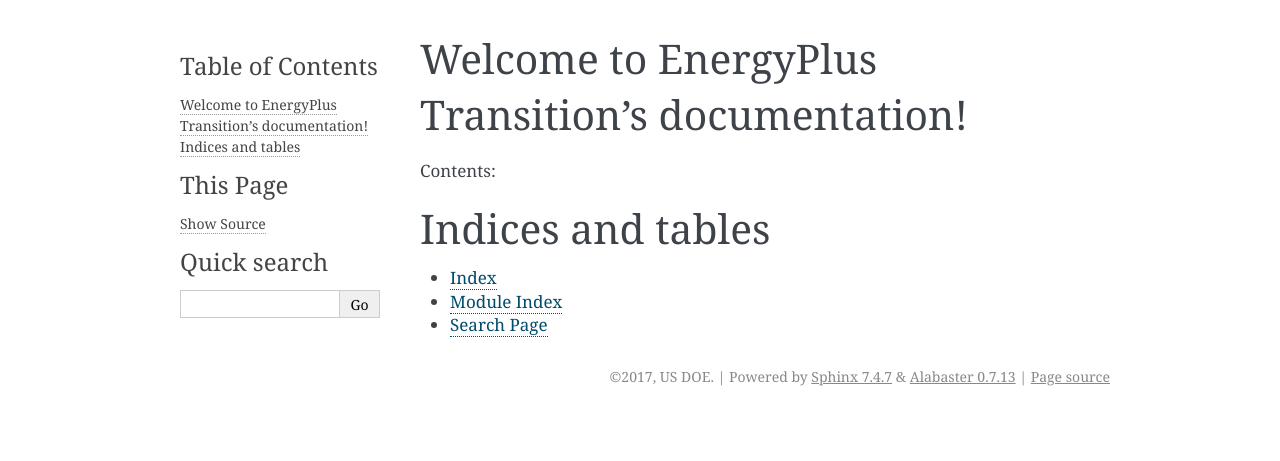
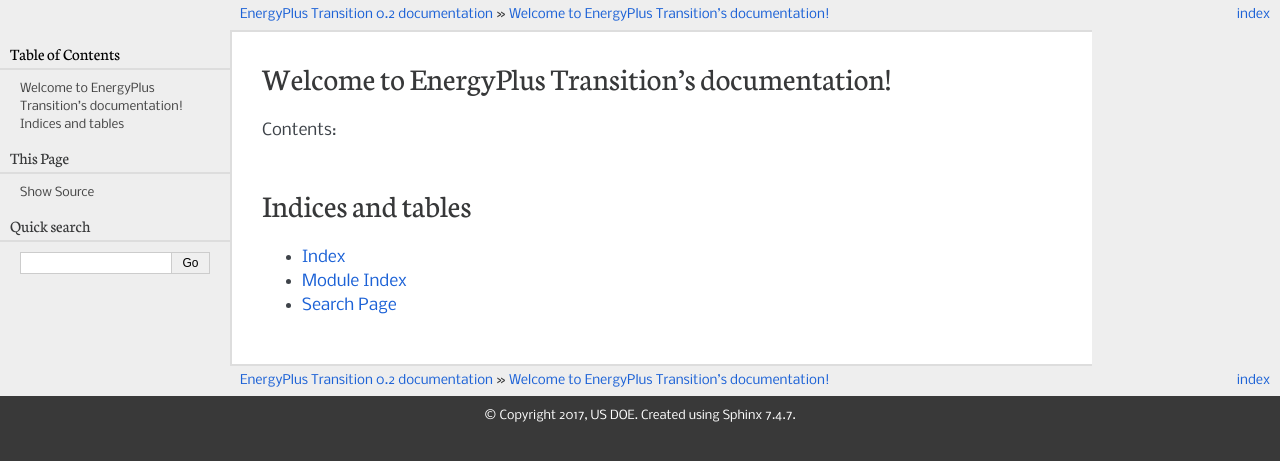
Before and after one commit to Myoldmopar/ep-transition, a Sphinx documentation site: the page built from docs/index.rst, in a window 1280 px wide. Shown: the top 461 px of the page. Built offline with Sphinx 7.4.7, drawn with Linux system fonts in a browser that asks for light colours.

```diff
--- a/docs/conf.py
+++ b/docs/conf.py
@@ -18,7 +18,9 @@ import os
 # If extensions (or modules to document with autodoc) are in another directory,
 # add these directories to sys.path here. If the directory is relative to the
 # documentation root, use os.path.abspath to make it absolute, like shown here.
-#sys.path.insert(0, os.path.abspath('.'))
+sys.path.insert(0, os.path.abspath('..'))
+
+from eptransition import __version__
 
 # -- General configuration ------------------------------------------------
 
@@ -64,9 +66,9 @@ author = u'US DOE'
 # built documents.
 #
 # The short X.Y version.
-version = u'0.1'
+version = str(__version__)
 # The full version, including alpha/beta/rc tags.
-release = u'0.1'
+release = str(__version__)
 
 # The language for content autogenerated by Sphinx. Refer to documentation
 # for a list of supported languages.
@@ -117,7 +119,7 @@ todo_include_todos = True
 
 # The theme to use for HTML and HTML Help pages.  See the documentation for
 # a list of builtin themes.
-html_theme = 'alabaster'
+html_theme = 'pyramid'
 
 # Theme options are theme-specific and customize the look and feel of a theme
 # further.  For a list of options available for each theme, see the
--- a/eptransition/__init__.py
+++ b/eptransition/__init__.py
@@ -1 +1 @@
-__version__ = 0.1
+__version__ = 0.2
```
